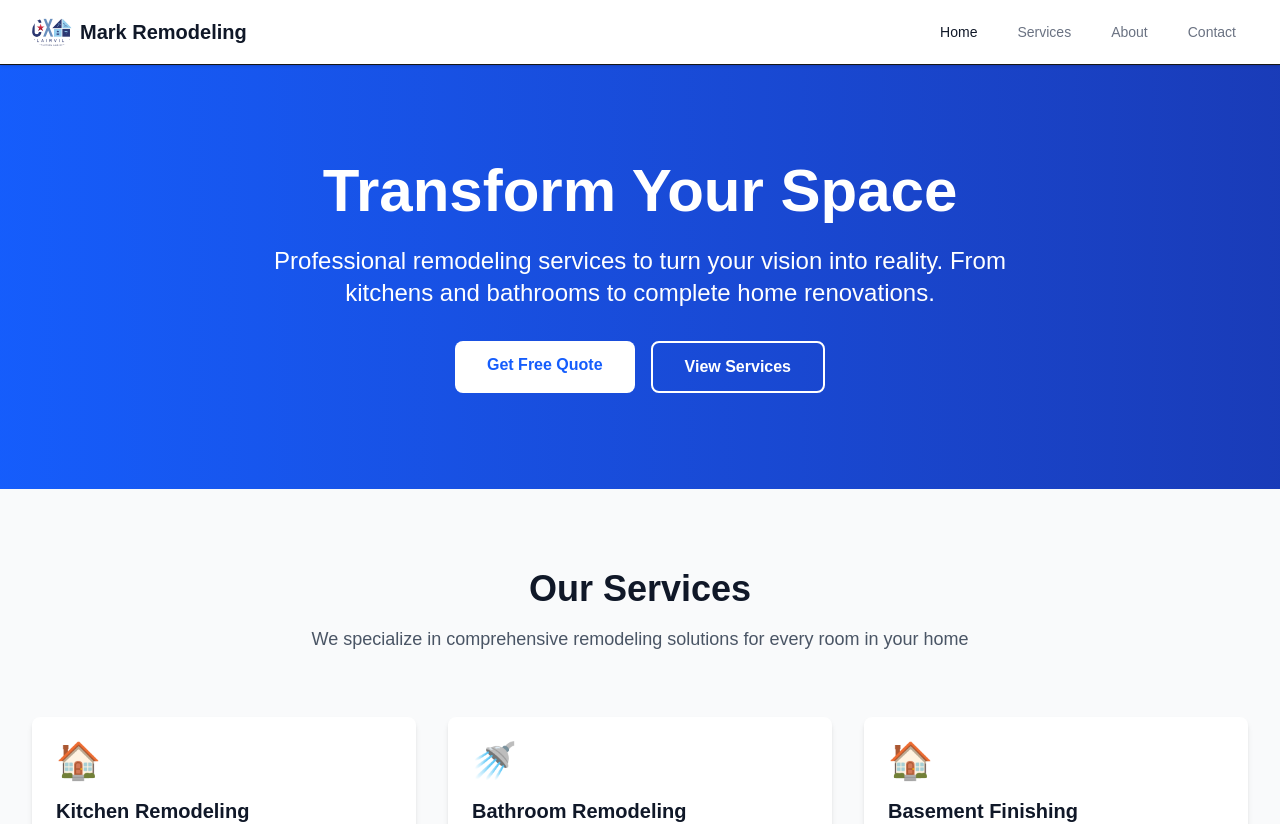
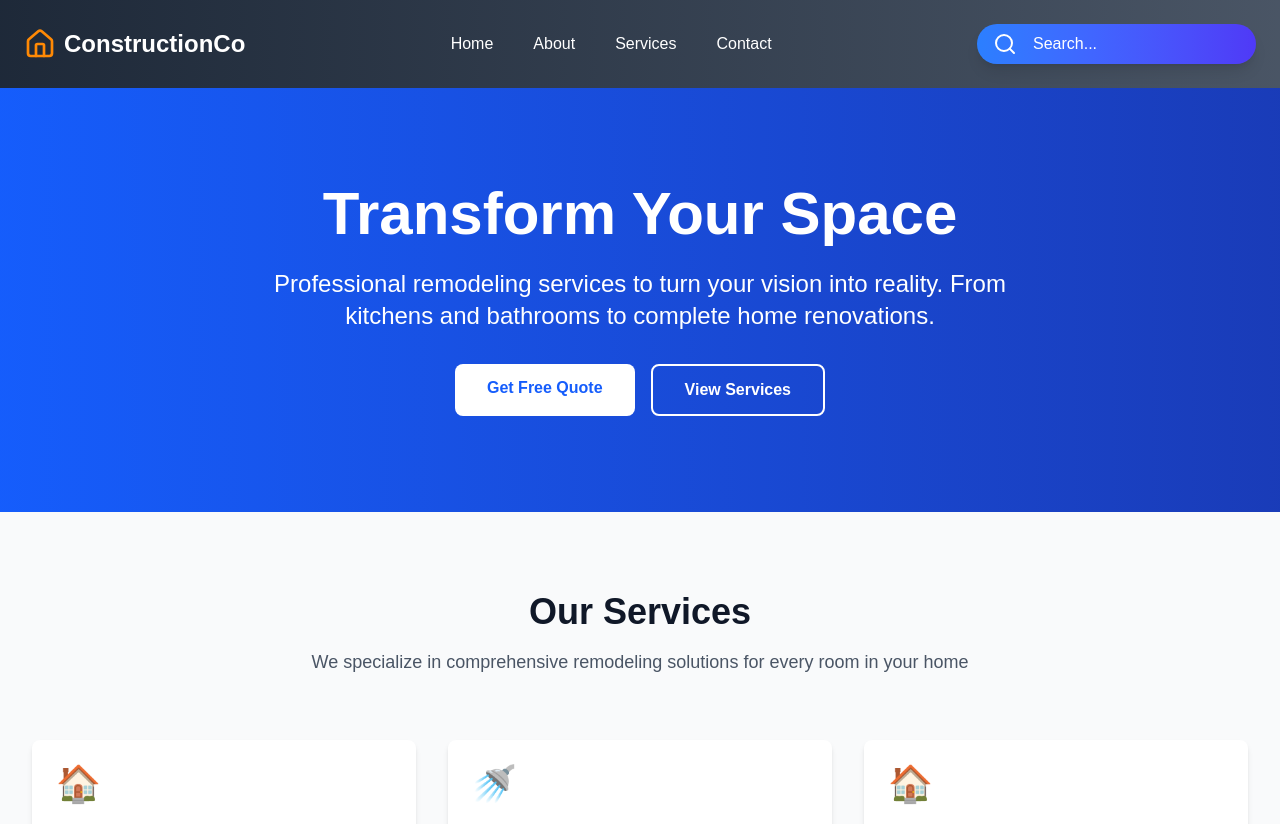
Before and after one commit to Olivierkepler/mark-remodeling, a Next.js app: page / in a window 1280 px wide. Shown: the top 824 px of the page. Built offline with nearby package versions, Linux system fonts and the light colour scheme.

Commit message:
updated logo

```diff
--- a/app/components/Header.tsx
+++ /dev/null
@@ -1,48 +0,0 @@
-import Image from "next/image";
-
-
-export default function Header() {
-  return (
-    <nav className="bg-white shadow-sm border-b sticky top-0 z-50">
-      <div className="max-w-7xl mx-auto px-4 sm:px-6 lg:px-8">
-        <div className="flex justify-between items-center h-16">
-          <div className="flex items-center">
-            <Image
-              src="/images/mark.png"
-              alt="Mark Remodeling"
-              width={40}
-              height={40}
-              className="rounded-full"
-            />
-            <span className="ml-2 text-xl font-bold text-gray-900">
-              Mark Remodeling
-            </span>
-          </div>
-          <div className="hidden md:block">
-            <div className="ml-10 flex items-baseline space-x-4">
-              <a href="#home" className="text-gray-900 hover:text-blue-600 px-3 py-2 rounded-md text-sm font-medium transition duration-300">
-                Home
-              </a>
-              <a href="#services" className="text-gray-500 hover:text-blue-600 px-3 py-2 rounded-md text-sm font-medium transition duration-300">
-                Services
-              </a>
-              <a href="#about" className="text-gray-500 hover:text-blue-600 px-3 py-2 rounded-md text-sm font-medium transition duration-300">
-                About
-              </a>
-              <a href="#contact" className="text-gray-500 hover:text-blue-600 px-3 py-2 rounded-md text-sm font-medium transition duration-300">
-                Contact
-              </a>
-            </div>
-          </div>
-          <div className="md:hidden">
-            <button className="text-gray-500 hover:text-blue-600 focus:outline-none focus:text-blue-600">
-              <svg className="h-6 w-6" fill="none" viewBox="0 0 24 24" stroke="currentColor">
-                <path strokeLinecap="round" strokeLinejoin="round" strokeWidth={2} d="M4 6h16M4 12h16M4 18h16" />
-              </svg>
-            </button>
-          </div>
-        </div>
-      </div>
-    </nav>
-  );
-}
--- /dev/null
+++ b/app/components/navbar.tsx
@@ -0,0 +1,123 @@
+'use client'
+
+import { useState, useEffect, useRef } from 'react';
+import { MenuIcon, XIcon, SearchIcon, HomeIcon } from 'lucide-react';
+import Link from 'next/link';
+import SearchBar from './searchbar';
+
+export default function Navbar() {
+  const [isOpen, setIsOpen] = useState(false);
+  const [searchQuery, setSearchQuery] = useState('');
+  const menuRef = useRef<HTMLDivElement | null>(null);
+
+  const toggleMenu = () => {
+    setIsOpen(!isOpen);
+  };
+
+  // Close menu if clicked outside
+  useEffect(() => {
+    const handleClickOutside = (event: MouseEvent) => {
+      if (menuRef.current && !menuRef.current.contains(event.target as Node)) {
+        setIsOpen(false);
+      }
+    };
+    document.addEventListener('mousedown', handleClickOutside);
+    return () => {
+      document.removeEventListener('mousedown', handleClickOutside);
+    };
+  }, []);
+
+  const handleSearchChange = (e: string) => {
+    setSearchQuery(e);
+  };
+
+  return (
+    <header className="bg-gradient-to-r from-gray-800 to-gray-600 text-white shadow-xl">
+      <nav className="max-w-7xl mx-auto p-6 flex items-center justify-between">
+        {/* Logo using Lucide Icon */}
+        <div className="text-3xl font-semibold hover:text-gray-200 transition-colors flex items-center">
+          <HomeIcon className="w-8 h-8 text-orange-400 mr-2" />
+          <Link href="/" className="text-2xl font-semibold hover:text-gray-200 transition-colors">ConstructionCo</Link>
+        </div>
+
+        {/* Desktop Navigation */}
+        <div className="hidden md:flex space-x-10">
+          <Link href="/" className="hover:text-orange-400 transition duration-300 ease-in-out transform hover:scale-105">Home</Link>
+          <Link href="/about" className="hover:text-orange-400 transition duration-300 ease-in-out transform hover:scale-105">About</Link>
+          <Link href="/services" className="hover:text-orange-400 transition duration-300 ease-in-out transform hover:scale-105">Services</Link>
+          <Link href="/contact" className="hover:text-orange-400 transition duration-300 ease-in-out transform hover:scale-105">Contact</Link>
+        </div>
+
+        {/* Search Bar for Desktop
+        <div className="hidden md:flex items-center border border-white rounded-full px-4 py-1 space-x-2 bg-white bg-opacity-20 hover:bg-opacity-30 transition duration-300 ease-in-out">
+          <input
+            type="text"
+            placeholder="Search..."
+            value={searchQuery}
+            onChange={handleSearchChange}
+            className="bg-transparent text-white focus:outline-none placeholder-white"
+          />
+          <SearchIcon className="w-5 h-5 text-white" />
+        </div> */}
+
+{/* <div className="flex items-center space-x-6">
+          <SearchBar onSearch={handleSearchChange} />
+        </div> */}
+        <div className="flex items-center space-x-6 hidden md:flex">
+          <SearchBar onSearch={handleSearchChange as (query: string) => void} />
+        </div>
+
+        {/* Mobile Hamburger Menu */}
+        <div className="md:hidden flex items-center">
+          <button onClick={toggleMenu} className="text-white">
+            {isOpen ? (
+              <XIcon className="w-6 h-6" />
+            ) : (
+              <MenuIcon className="w-6 h-6" />
+            )}
+          </button>
+        </div>
+      </nav>
+
+      {/* Mobile Menu (Right Side Overlay) */}
+      <div
+        className={`fixed top-0 right-0 w-64 h-full bg-gradient-to-r from-gray-800 to-gray-600 p-6 space-y-4 transform transition-transform duration-300 ease-in-out z-50 ${isOpen ? 'translate-x-0' : 'translate-x-full'}`}
+        ref={menuRef}
+      >
+        {/* Overlay Background */}
+        <div
+          className={`fixed top-0 left-0 w-full h-full  ${isOpen ? 'block' : 'hidden'}`}
+          onClick={() => setIsOpen(false)} // Close on outside click
+        ></div>
+
+        <div className="text-white text-2xl font-semibold">
+          <Link href="/" className="hover:text-orange-400 transition duration-300 ease-in-out">ConstructionCo</Link>
+        </div>
+
+        {/* Mobile Menu Links */}
+        <div className="space-y-6">
+          <Link href="/" className="text-white block hover:text-orange-400 transition duration-300 ease-in-out">Home</Link>
+          <Link href="/about" className="text-white block hover:text-orange-400 transition duration-300 ease-in-out">About</Link>
+          <Link href="/services" className="text-white block hover:text-orange-400 transition duration-300 ease-in-out">Services</Link>
+          <Link href="/contact" className="text-white block hover:text-orange-400 transition duration-300 ease-in-out">Contact</Link>
+        </div>
+
+        {/* Mobile Search Bar */}
+        {/* <div className="flex items-center border border-white rounded-full px-4 py-1 bg-white bg-opacity-20 hover:bg-opacity-30 transition duration-300 ease-in-out">
+          <input
+            type="text"
+            placeholder="Search..."
+            value={searchQuery}
+            onChange={(e) => handleSearchChange(e.target.value)}
+            className="bg-transparent text-white focus:outline-none placeholder-white"
+          />
+          <SearchIcon className="w-5 h-5 text-white" />
+          </div> */}
+
+        <div className="flex items-center space-x-6">
+          <SearchBar onSearch={handleSearchChange as (query: string) => void} />
+        </div>
+      </div>
+    </header>
+  );
+}
--- /dev/null
+++ b/app/components/searchbar.tsx
@@ -0,0 +1,66 @@
+'use client'
+
+import { useState, useEffect } from 'react';
+import { SearchIcon, XIcon } from 'lucide-react';
+
+interface SearchBarProps {
+  onSearch: (query: string) => void;
+  placeholder?: string;
+}
+
+const SearchBar: React.FC<SearchBarProps> = ({ onSearch, placeholder = "Search..." }) => {
+  const [query, setQuery] = useState('');
+  const [isSearching, setIsSearching] = useState(false);
+
+  useEffect(() => {
+    if (query.trim() !== '') {
+      setIsSearching(true);
+      onSearch(query); // Call onSearch prop to fetch or filter results
+    } else {
+      setIsSearching(false);
+    }
+  }, [query, onSearch]);
+
+  const handleChange = (e: React.ChangeEvent<HTMLInputElement>) => {
+    setQuery(e.target.value);
+  };
+
+  const clearSearch = () => {
+    setQuery('');
+    setIsSearching(false);
+  };
+
+  return (
+    <div className="relative flex items-center w-full max-w-md mx-auto bg-gradient-to-r from-blue-500 to-indigo-600 rounded-full  shadow-lg">
+      {/* Search Icon */}
+      <div className="absolute left-4">
+        <SearchIcon className={`w-6 h-6 text-white transition-transform duration-300 ${isSearching ? 'transform rotate-180' : ''}`} />
+      </div>
+
+      {/* Input Field */}
+      <input
+        type="text"
+        value={query}
+        onChange={handleChange}
+        placeholder={placeholder}
+        className="w-full py-2 pl-14 pr-4 bg-transparent text-white placeholder-white rounded-full focus:outline-none focus:ring-2 focus:ring-orange-400 transition-all duration-300 ease-in-out"
+      />
+
+      {/* Clear Icon */}
+      {query && (
+        <button onClick={clearSearch} className="absolute right-4 text-white hover:text-gray-300 transition duration-300 ease-in-out">
+          <XIcon className="w-5 h-5" />
+        </button>
+      )}
+
+      {/* Loading Spinner */}
+      {isSearching && (
+        <div className="absolute right-10 animate-spin text-white">
+          <div className="w-5 h-5 border-1 border-t-transparent border-white rounded-full"></div>
+        </div>
+      )}
+    </div>
+  );
+};
+
+export default SearchBar;
--- a/app/page.tsx
+++ b/app/page.tsx
@@ -1,7 +1,8 @@
 
-import Header from "./components/Header";
+import Header from "./components/navbar";
 import ServiceCard from "./components/ServiceCard";
 import ContactForm from "./components/ContactForm";
+import Navbar from "./components/navbar";
 
 const services = [
   {
@@ -39,7 +40,7 @@ const services = [
 export default function Home() {
   return (
     <div className="min-h-screen bg-white">
-      <Header />
+      <Navbar />
 
       {/* Hero Section */}
       <section id="home" className="bg-gradient-to-r from-blue-600 to-blue-800 text-white">
```
Also changed, not shown: package.json (+8 -6 lines), 1 other file (tests, documents, lock files or other folders).
